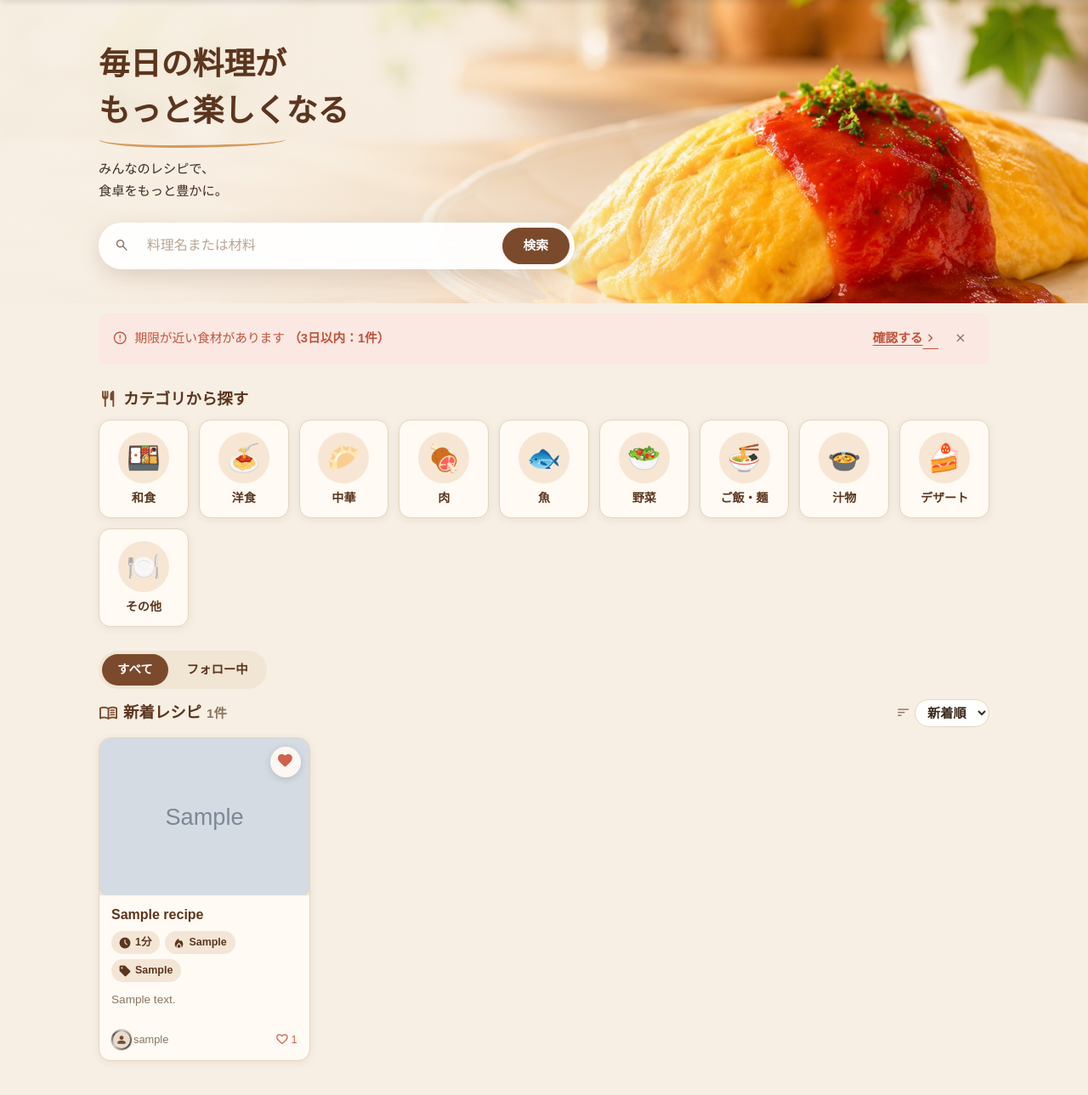
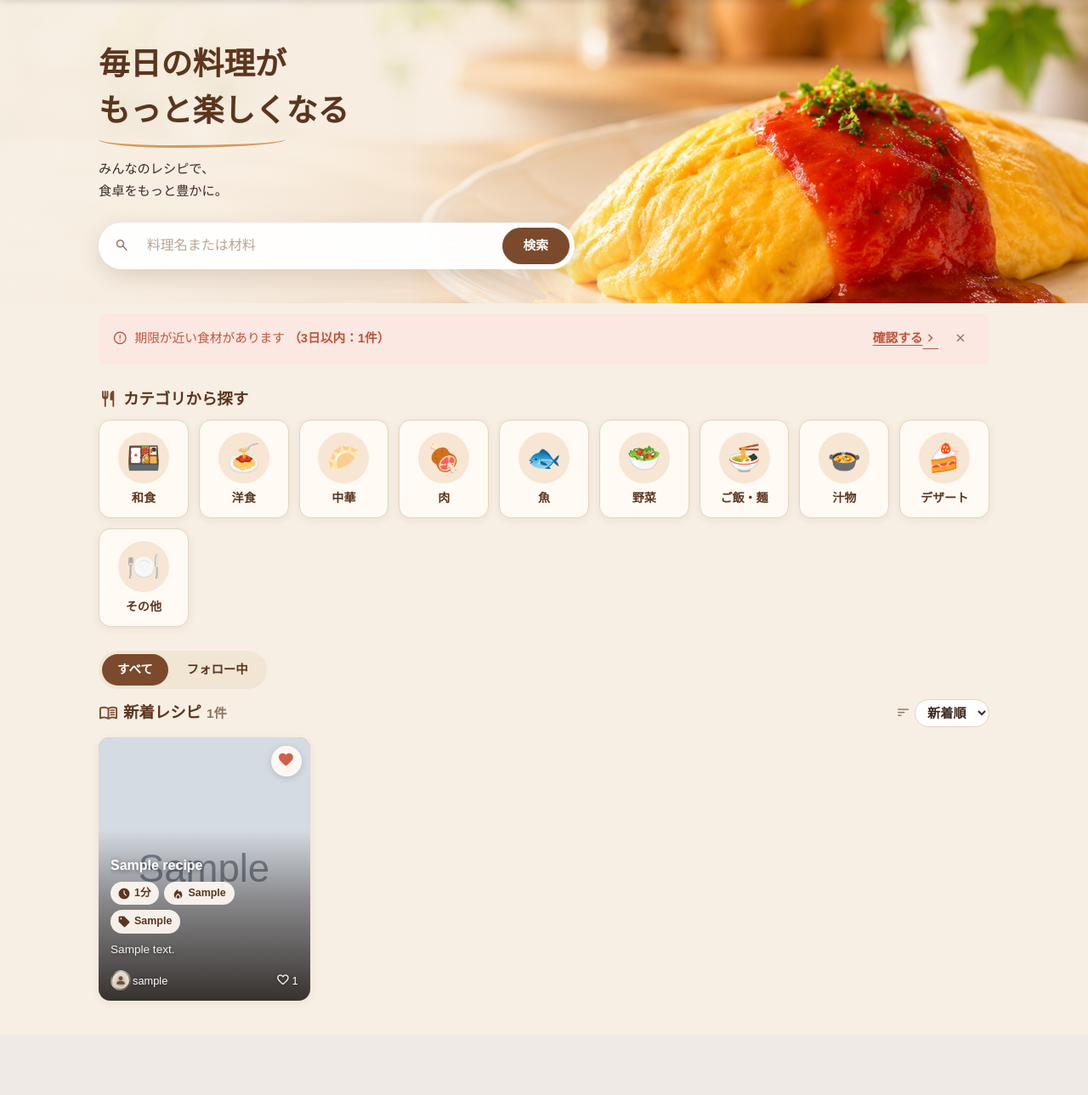
Before and after one commit to fko2547025-star/recipesmanagement, a Spring Boot app: page /recipes in a window 1280 px wide. Shown: the part 60-1349 px from the top of the page at 85% size. After the commit the page ends 1239 px from the top, so only its background shows below. Run offline with Spring Boot 4, Linux system fonts and the light colour scheme; the visitor is signed in with stand-in values (Sample User, id 1); tables that the repository leaves empty hold one stand-in row (values such as "Sample post"); grey boxes marked "Sample" are stand-in pictures; some of the project's set-up classes (security, data sources, template engines, error pages and the like) are left out, and stand-ins take their place; some web fonts are replaced.

Commit message:
ホームの写真のもやを解消し、レシピカードを写真が全面の形にする
- ヒーロー：クリーム色の幕を文字と検索欄の範囲だけにかけ、画面を狭めてもオムライスが見えるようにする
  （スマホは左から右へ薄くなる幕に変更）
- レシピカード：写真をカードいっぱいに出し、料理名・タグ・ひとこと・投稿者・いいね数を写真の上に重ねる
  （下側に黒い影をかけて白い文字を読みやすく。写真が無いレシピは茶色の背景に絵文字）

Co-Authored-By: Claude Opus 5.5 <noreply@anthropic.com>
Claude-Session: https://claude.ai/code/session_01HKqXhc67tbKA5ucWatXTgM

```diff
--- a/src/main/resources/static/css/style.css
+++ b/src/main/resources/static/css/style.css
@@ -23,7 +23,7 @@
    == 19. 買い物リスト
    == 20. 調理中モード
    == 21. AI（会話の表示・献立の登録）
-   == 22. 一覧のいいね・カテゴリの写真
+   == 22. 一覧のいいね・カテゴリの写真・写真が全面のレシピカード
 
    スマホ用の調整（画面の幅が 768px 未満）は、それぞれの章の最後に書いている
    ================================================== */
@@ -1342,10 +1342,16 @@ body.auth-page > .auth-card {
 .hero {
     /* 背景は3枚重ね。上に書いたものほど手前に来る
        1枚目：左側をクリーム色で隠すグラデーション（文字を読みやすくする）
+              幕が消える位置は、割合ではなく「文字と検索欄が並ぶ範囲」に合わせる。
+              割合だと、画面を狭めたときに幕の範囲も縮み、右寄せの写真（オムライス）に幕がかかってしまう。
+              max(380px, calc(50% - 160px))：狭い画面では左から380px、広い画面では中央より少し左まで
        2枚目：料理写真（右寄せで、エリアいっぱいに広げる）
        3枚目：写真が無いときの予備の色 */
     background:
-        linear-gradient(90deg, rgba(247, 239, 228, 0.97) 0%, rgba(247, 239, 228, 0.85) 38%, rgba(247, 239, 228, 0) 70%),
+        linear-gradient(90deg,
+            rgba(247, 239, 228, 0.97) 0%,
+            rgba(247, 239, 228, 0.85) max(380px, calc(50% - 160px)),
+            rgba(247, 239, 228, 0) max(700px, calc(50% + 160px))),
         url("../images/hero.jpg") right center / cover no-repeat,
         linear-gradient(135deg, #f7efe4, #ead6bf);
 }
@@ -1478,11 +1484,15 @@ body.auth-page > .auth-card {
 }
 
 @media (max-width: 767px) {
-    /* 写真を全体に薄く敷いて、文字を小さめにする */
+    /* 文字が並ぶ左側だけ濃く、右へ行くほど薄くして、右側の写真（オムライス）が見えるようにする。
+       写真も少し右寄せ（70%）にして、料理が右側に来るようにする */
     .hero {
         background:
-            linear-gradient(rgba(247, 239, 228, 0.82), rgba(247, 239, 228, 0.82)),
-            url("../images/hero.jpg") center / cover no-repeat,
+            linear-gradient(90deg,
+                rgba(247, 239, 228, 0.92) 0%,
+                rgba(247, 239, 228, 0.7) 55%,
+                rgba(247, 239, 228, 0.15) 100%),
+            url("../images/hero.jpg") 70% center / cover no-repeat,
             var(--bg);
     }
     .hero__inner { padding: 28px 16px 24px; }
@@ -3655,7 +3665,7 @@ body.is-cooking { overflow: hidden; }
 
 
 /* ==================================================
-   == 22. 一覧のいいね・カテゴリの写真
+   == 22. 一覧のいいね・カテゴリの写真・写真が全面のレシピカード
    ================================================== */
 
 /* ----- レシピカードの写真の右上の ♡（押すとその場でいいね） ----- */
@@ -3725,3 +3735,83 @@ body.is-cooking { overflow: hidden; }
     border-radius: 50%;
     object-fit: cover;
 }
+
+/* ----- レシピカード：写真をカードいっぱいに出し、文字を写真の上に重ねる -----
+   HTML は今のまま（写真 → 料理名・タグ・ひとこと → 投稿者・いいね数）。
+   写真がカードの大きさを決め、文字の部分（body・meta）は position: absolute で写真の下側に重ねる */
+.recipe-card {
+    border: none;
+    background: #4e2e1b;            /* 写真を読み込むまでの色 */
+}
+
+.recipe-card__photo { aspect-ratio: 4 / 5; }   /* 少し縦長にして、写真を大きく見せる */
+
+/* 写真の下半分に、だんだん濃くなる黒い影を重ねて、白い文字を読みやすくする */
+.recipe-card__photo::after {
+    content: "";
+    position: absolute;
+    inset: 0;
+    background: linear-gradient(180deg,
+        rgba(20, 12, 6, 0) 35%,
+        rgba(20, 12, 6, 0.4) 62%,
+        rgba(20, 12, 6, 0.82) 100%);
+    pointer-events: none;
+}
+
+/* 写真が無いレシピは、茶色の背景に絵文字（白い文字が読めるように）。
+   絵文字は上のほうに置いて、下に重ねる料理名とぶつからないようにする */
+.recipe-card .photo-placeholder {
+    align-items: flex-start;
+    padding-top: 18%;
+    background: linear-gradient(135deg, #9a6a48, #4e2e1b);
+}
+
+/* 料理名・タグ・ひとこと：写真の下側に重ねる。下の余白は、投稿者・いいね数の段の分 */
+.recipe-card__body {
+    position: absolute;
+    left: 0;
+    right: 0;
+    bottom: 0;
+    z-index: 1;
+    padding: 14px 14px 50px;
+    color: #fff;
+}
+
+.recipe-card__title {
+    color: #fff;
+    text-shadow: 0 1px 6px rgba(0, 0, 0, 0.45);
+}
+
+.recipe-card__desc {
+    margin-bottom: 0;
+    color: rgba(255, 255, 255, 0.92);
+    text-shadow: 0 1px 4px rgba(0, 0, 0, 0.45);
+}
+
+.recipe-card__tags { margin-bottom: 8px; }
+.recipe-card__tags .tag { background: rgba(255, 250, 243, 0.92); }
+
+/* 投稿者・いいね数：いちばん下に重ねる（文字の部分より手前にして、押せるようにする） */
+.recipe-card .recipe-card__meta {
+    position: absolute;
+    left: 0;
+    right: 0;
+    bottom: 0;
+    z-index: 2;
+    padding: 0 14px 12px;
+    color: #fff;
+}
+
+.recipe-card a.mini-user,
+.recipe-card .like-mini {
+    color: #fff;
+    text-shadow: 0 1px 4px rgba(0, 0, 0, 0.45);
+}
+
+/* スマホ（2列）：カードが小さいので、もう少し縦長にし、余白と文字を小さくする */
+@media (max-width: 767px) {
+    .recipe-card__photo { aspect-ratio: 3 / 4; }
+    .recipe-card__body { padding: 10px 10px 42px; }
+    .recipe-card__tags { gap: 4px; margin-bottom: 6px; }
+    .recipe-card .recipe-card__meta { padding: 0 10px 10px; }
+}
```
